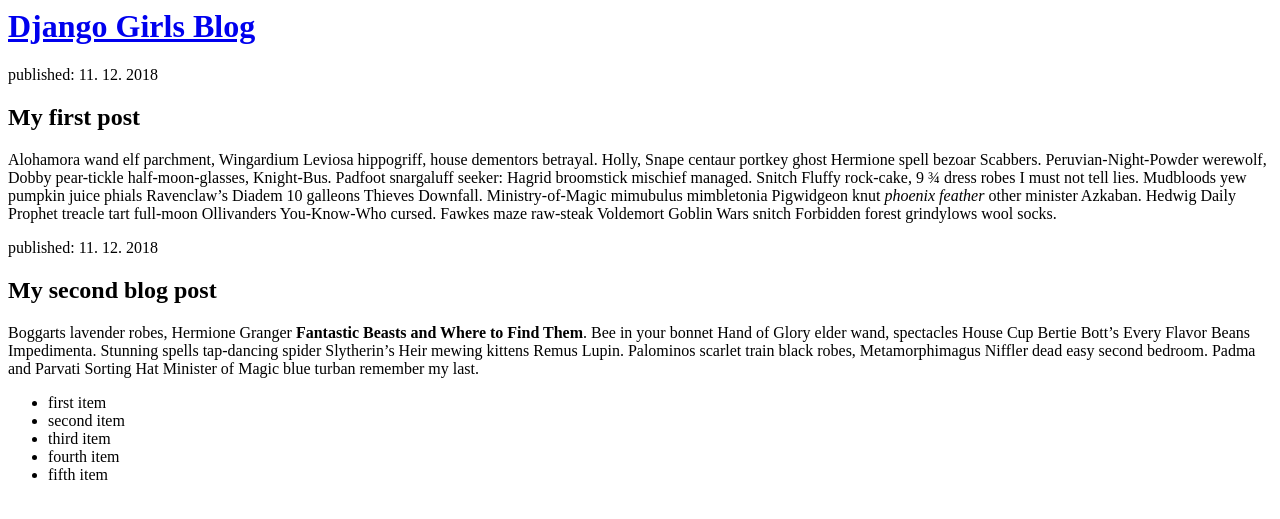
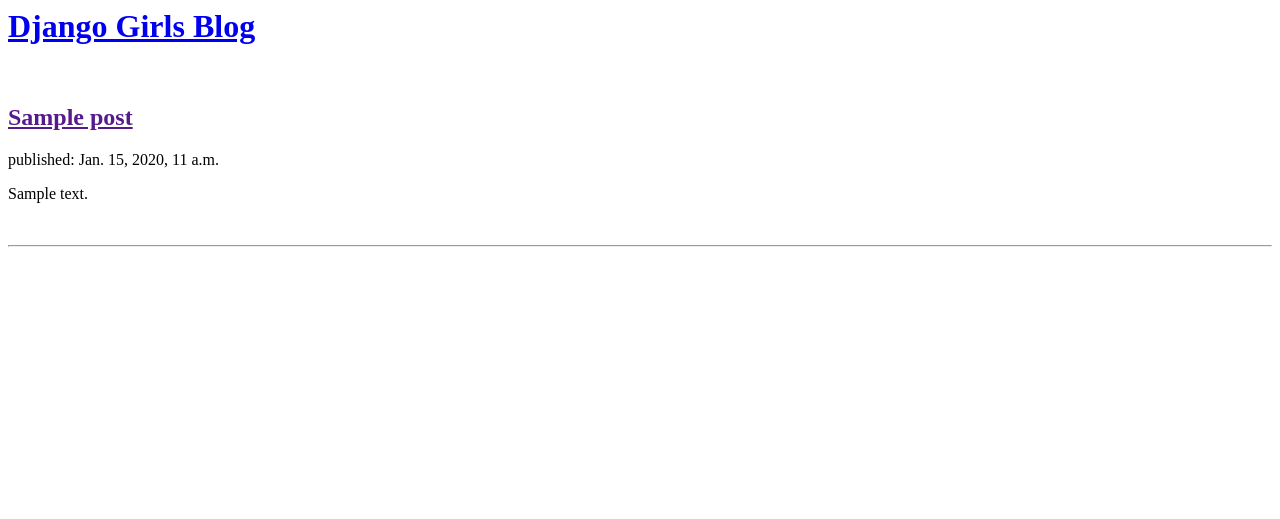
Before and after one commit to iamannaevans/my-first-blog, a Django app: template blog/templates/blog/post_list.html in a window 1280 px wide. Shown: the top 519 px of the page. Run offline with Django 3.2, Linux system fonts and the light colour scheme; the template is opened without the code that fills it: values that come from a table or form of the project are taken from there, others are empty; tables that the repository leaves empty hold one stand-in row (values such as "Sample post"); parts of the project's set-up code (start-up, migrations or seed data) failed here and were passed over.

Commit message:
Modified templates to display posts from database
Require Django from their GitHub master branch

```diff
--- a/blog/templates/blog/post_list.html
+++ b/blog/templates/blog/post_list.html
@@ -5,26 +5,18 @@
 <body>
     <div>
         <h1><a href="/">Django Girls Blog</a></h1>
+        <br>
     </div>
 
+{% for post in posts %}
     <div>
-        <p>published: 11. 12. 2018</p>
-        <h2><a herf="/">My first post</a></h2>
-        <p>Alohamora wand elf parchment, Wingardium Leviosa hippogriff, house dementors betrayal. Holly, Snape centaur portkey ghost Hermione spell bezoar Scabbers. Peruvian-Night-Powder werewolf, Dobby pear-tickle half-moon-glasses, Knight-Bus. Padfoot snargaluff seeker: Hagrid broomstick mischief managed. Snitch Fluffy rock-cake, 9 ¾ dress robes I must not tell lies. Mudbloods yew pumpkin juice phials Ravenclaw’s Diadem 10 galleons Thieves Downfall. Ministry-of-Magic mimubulus mimbletonia Pigwidgeon knut <em>phoenix feather</em> other minister Azkaban. Hedwig Daily Prophet treacle tart full-moon Ollivanders You-Know-Who cursed. Fawkes maze raw-steak Voldemort Goblin Wars snitch Forbidden forest grindylows wool socks.</p>
+
+        <h2><a href="">{{ post.title }}</a></h2>
+        <p>published: {{ post.published_date }}</p>
+        <p>{{ post.text|linebreaksbr }}</p>
+        <br><hr><br>
     </div>
-
-    <div>
-        <p>published: 11. 12. 2018</p>
-        <h2><a herf="/">My second blog post</a></h2>
-        <p>Boggarts lavender robes, Hermione Granger <strong>Fantastic Beasts and Where to Find Them</strong>. Bee in your bonnet Hand of Glory elder wand, spectacles House Cup Bertie Bott’s Every Flavor Beans Impedimenta. Stunning spells tap-dancing spider Slytherin’s Heir mewing kittens Remus Lupin. Palominos scarlet train black robes, Metamorphimagus Niffler dead easy second bedroom. Padma and Parvati Sorting Hat Minister of Magic blue turban remember my last.</p>
-        <p><ul>
-          <li>first item</li>
-          <li>second item</li>
-          <li>third item</li>
-          <li>fourth item</li>
-          <li>fifth item</li>
-        </ul></p>
-    </div>
+{% endfor %}
 
 </body>
 </html>
--- a/blog/views.py
+++ b/blog/views.py
@@ -1,6 +1,9 @@
 from django.shortcuts import render
+from django.utils import timezone
+from .models import Post
 
 # Create your views here.
 
 def post_list(request):
-    return render(request, 'blog/post_list.html', {})
+    posts = Post.objects.filter(published_date__lte=timezone.now()).order_by('published_date')
+    return render(request, 'blog/post_list.html', {'posts':posts})
--- /dev/null
+++ b/requirements.txt
@@ -0,0 +1 @@
+git+git://github.com/django/django.git#master=Django
```
Also changed, not shown: blog/migrations/0001_initial.py.
